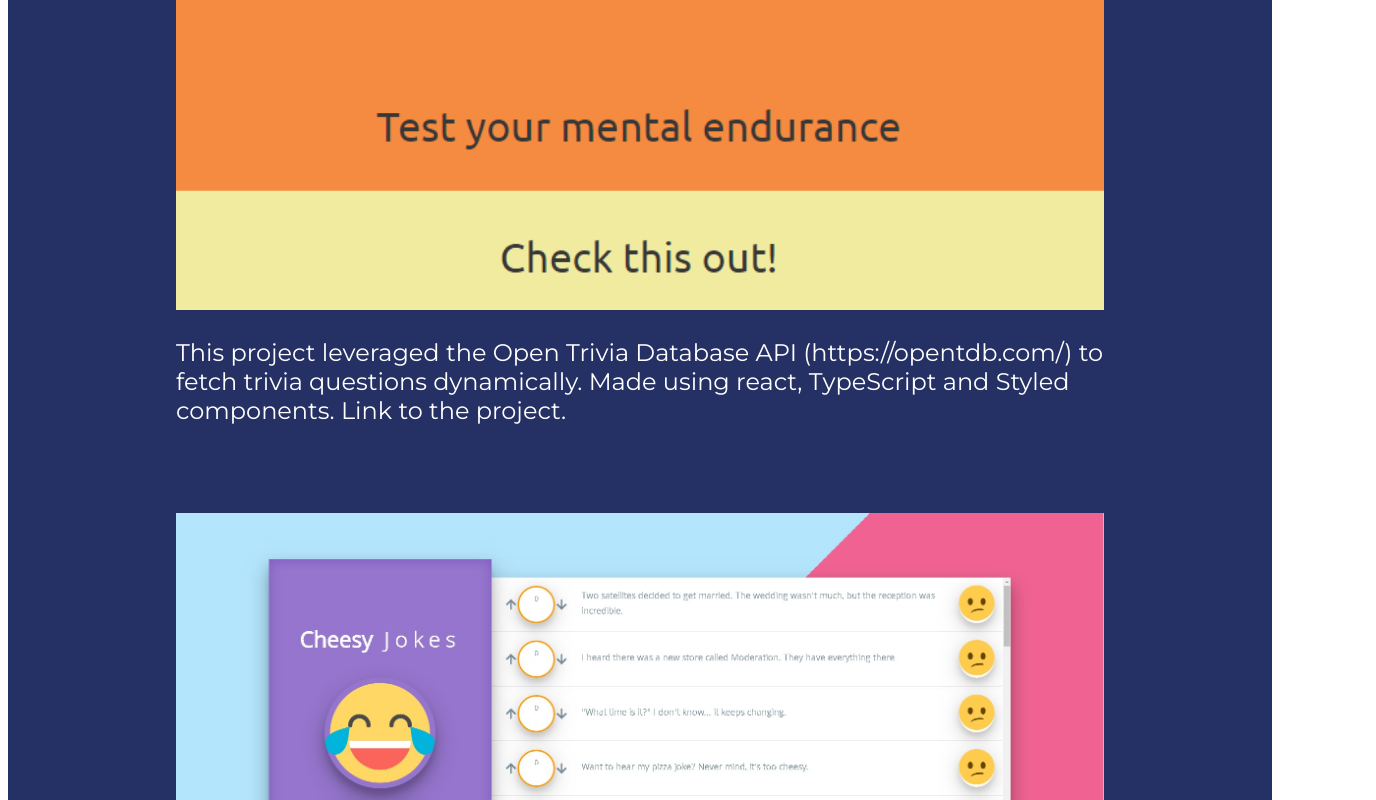
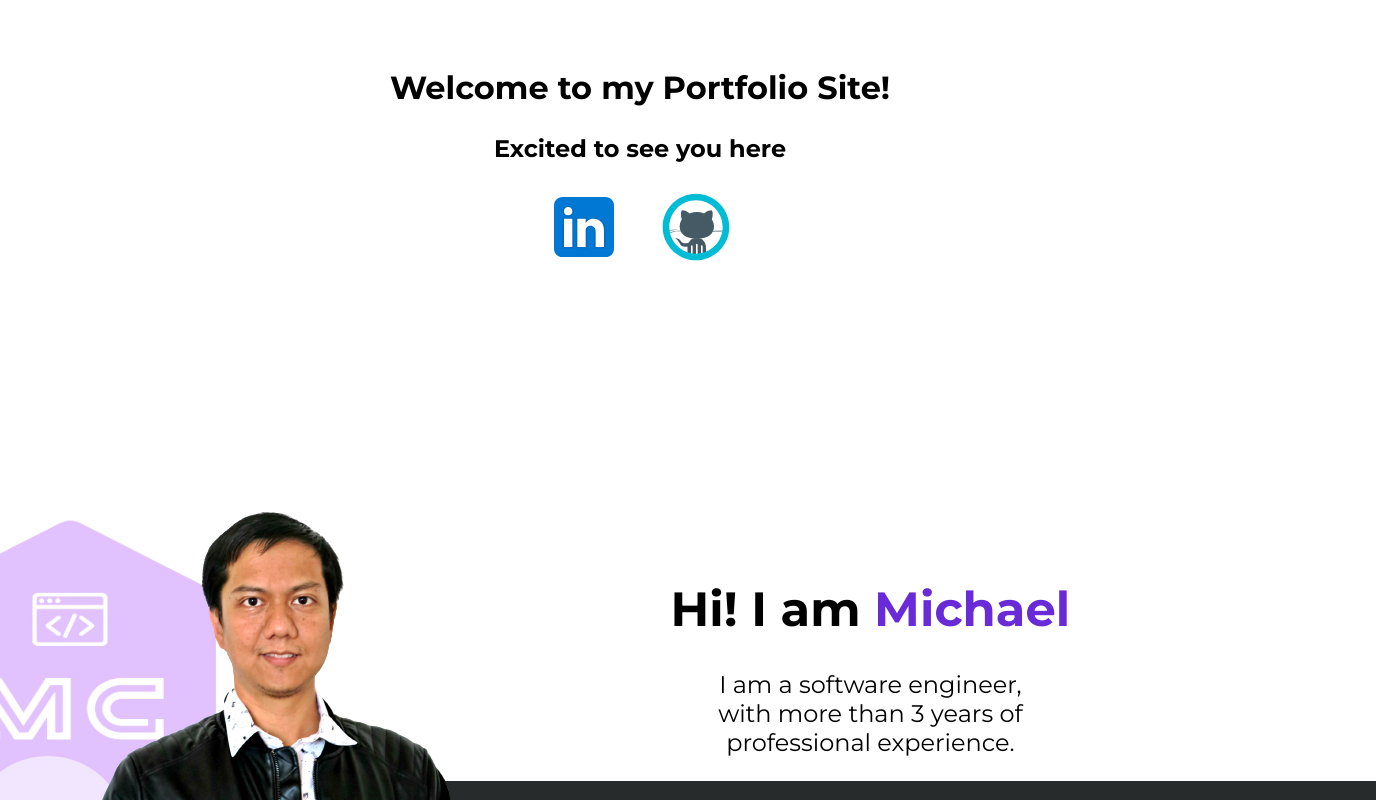
Before and after one commit to mikel-js/portfolio, a Next.js app: page / in a window 1280 px wide. Shown: the part 340-1140 px from the top of the page, 1376 px wide, since content can reach past the window. Built offline with nearby package versions, Linux system fonts and the light colour scheme.

Commit message:
add page

```diff
--- a/src/app/page.tsx
+++ b/src/app/page.tsx
@@ -7,8 +7,8 @@ import Projects from './projects/Projects';
 const page = () => {
   return (
     <>
-      {/* <Hero />
-      <Profile /> */}
+      <Hero />
+      <Profile />
       <Projects />
     </>
   );
```
